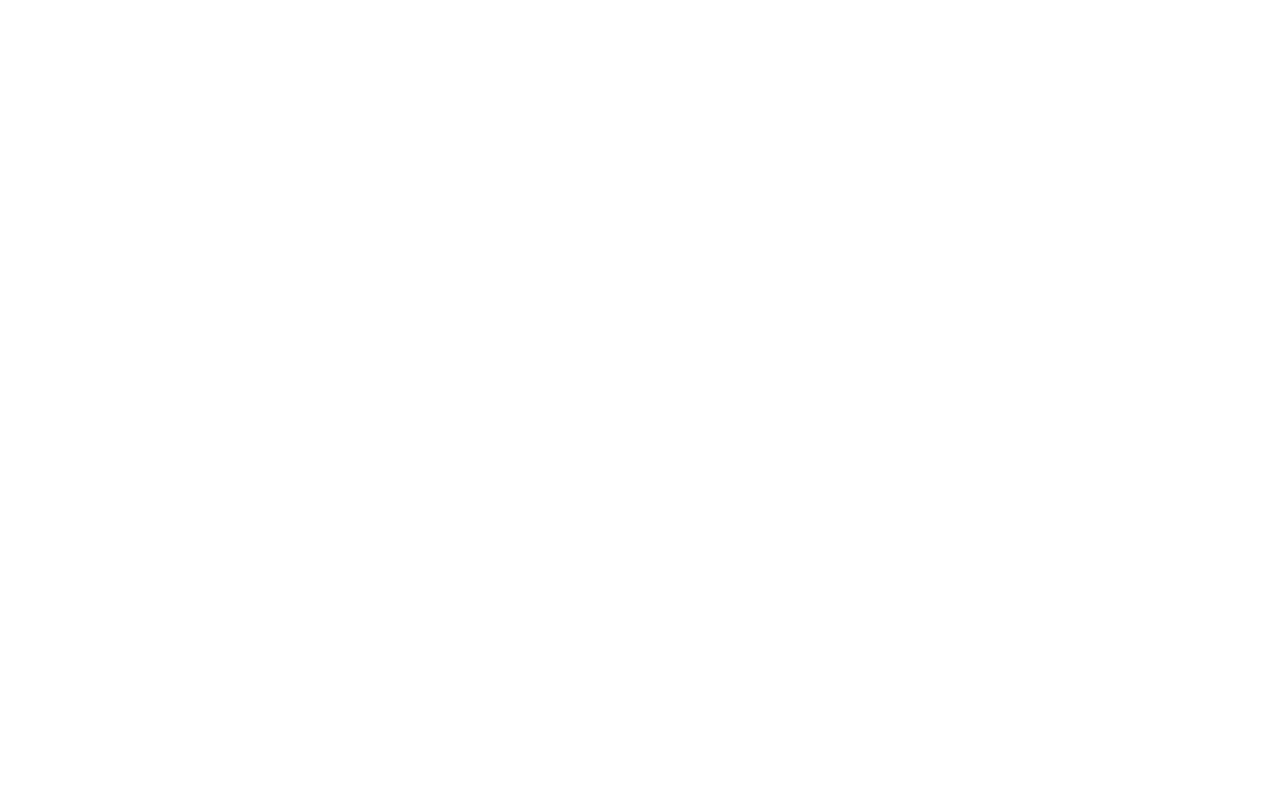
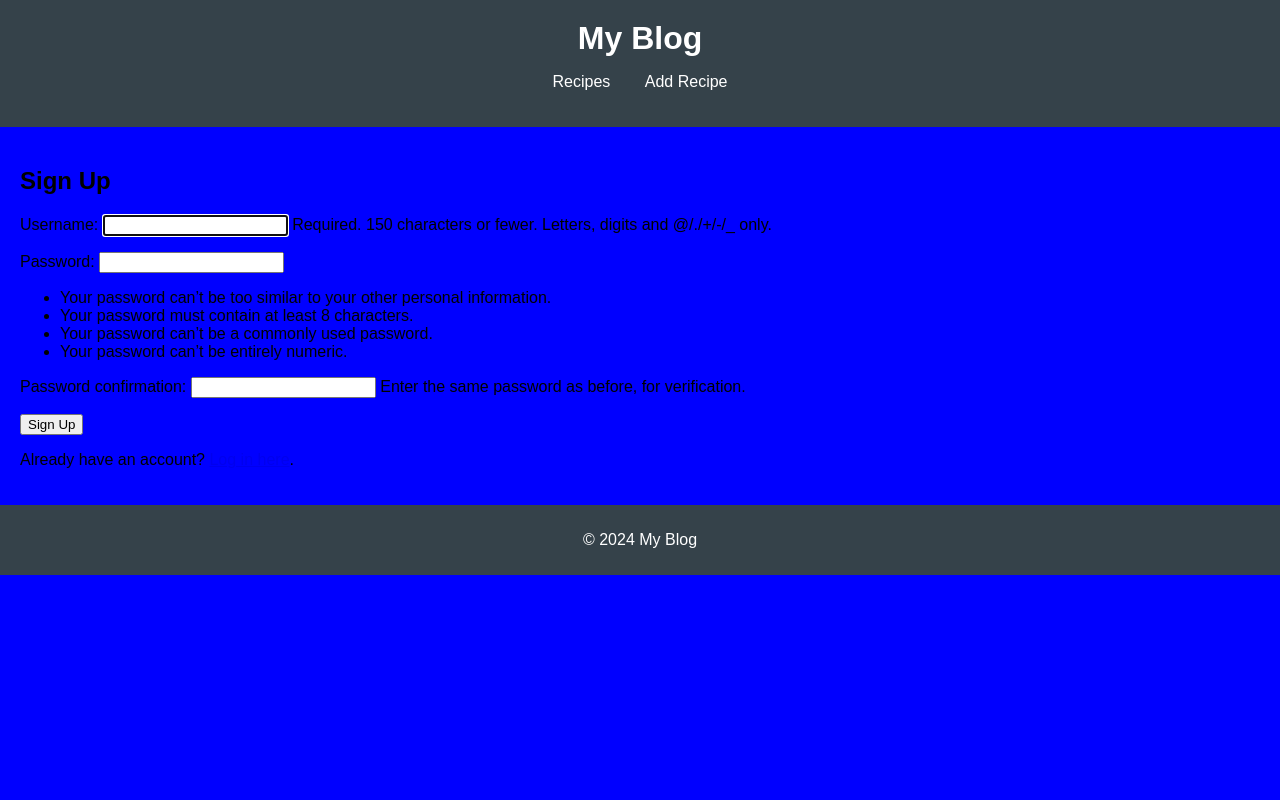
Before and after one commit to juliavolponi/SaborBrasileiro, a Django app: page /signup/ in a window 1280 px wide. Before the commit the page is empty. Run offline with Django 5.2, Linux system fonts and the light colour scheme.

Commit message:
set urls to right file

```diff
--- a/blog/templates/registration/signup.html
+++ b/blog/templates/registration/signup.html
@@ -0,0 +1,16 @@
+{% extends 'base.html' %}
+
+{% block title %}Sign Up{% endblock %}
+
+{% block content %}
+    <h2>Sign Up</h2>
+
+    <form method="post">
+        {% csrf_token %}
+        {{ form.as_p }}  <!-- This renders the form fields with <p> tags -->
+
+        <button type="submit">Sign Up</button>
+    </form>
+
+    <p>Already have an account? <a href="{% url 'login' %}">Log in here</a>.</p>
+{% endblock %}
--- a/blog/urls.py
+++ b/blog/urls.py
@@ -7,4 +7,5 @@ urlpatterns = [
     path('recipe/new/', views.recipe_create, name='recipe_create'),  # Page for creating a new recipe
     path('recipe/<int:pk>/edit/', views.recipe_update, name='recipe_update'),  # Page for editing a recipe
     path('recipe/<int:pk>/delete/', views.recipe_delete, name='recipe_delete'),  # Page for deleting a recipe
+    path('signup/', views.signup_view, name='signup'),
 ]
--- a/blog/views.py
+++ b/blog/views.py
@@ -1,5 +1,5 @@
 # from django.shortcuts import render
-from django.contrib.auth.forms import UserCreationForm, AuthenticationForm
+from django.contrib.auth.forms import UserCreationForm
 from django.contrib.auth import login, logout, authenticate
 from django.shortcuts import render, get_object_or_404, redirect
 from django.contrib.auth.decorators import login_required
--- a/sabor_brasileiro/urls.py
+++ b/sabor_brasileiro/urls.py
@@ -16,14 +16,9 @@ Including another URLconf
 """
 from django.contrib import admin
 from django.urls import path, include
-from django.contrib.auth import views as auth_views
-from blog.views import signup_view
+
 
 urlpatterns = [
     path('admin/', admin.site.urls),
-    path('blog/', include('blog.urls')),
-     # User authentication URLs
-    path('signup/', signup_view, name='signup'),
-    path('login/', auth_views.LoginView.as_view(), name='login'),
-    path('logout/', auth_views.LogoutView.as_view(), name='logout'),
+    path('', include('blog.urls'), name="blog-urls"),
 ]
--- a/templates/base.html
+++ b/templates/base.html
@@ -4,24 +4,26 @@
     <meta charset="UTF-8">
     <meta name="viewport" content="width=device-width, initial-scale=1.0">
     <title>{% block title %}My Blog{% endblock %}</title>
+    <!-- Direct link to style.css -->
+    <link rel="stylesheet" href="/templates/style.css">
 </head>
 <body>
-    <header>
-        <h1>My Blog</h1>
-        <nav>
-            <ul>
-                <li><a href="{% url 'recipe_list' %}">Recipes</a></li>
-                <li><a href="{% url 'recipe_create' %}">Add Recipe</a></li>
+    <header class="header">
+        <h1 class="header__title">My Blog</h1>
+        <nav class="nav">
+            <ul class="nav__list">
+                <li class="nav__item"><a href="{% url 'recipe_list' %}" class="nav__link">Recipes</a></li>
+                <li class="nav__item"><a href="{% url 'recipe_create' %}" class="nav__link">Add Recipe</a></li>
             </ul>
         </nav>
     </header>
 
-    <main>
+    <main class="main">
         {% block content %}{% endblock %}
     </main>
 
-    <footer>
-        <p>&copy; 2024 My Blog</p>
+    <footer class="footer">
+        <p class="footer__text">&copy; 2024 My Blog</p>
     </footer>
 </body>
 </html>
--- /dev/null
+++ b/templates/style.css
@@ -0,0 +1,50 @@
+body {
+    font-family: Arial, sans-serif;
+    margin: 0;
+    padding: 0;
+    background-color: blue
+}
+
+header {
+    background: #35424a;
+    color: #ffffff;
+    padding: 20px 0;
+    text-align: center;
+}
+
+header h1 {
+    margin: 0;
+}
+
+nav {
+    margin-top: 10px;
+}
+
+nav ul {
+    list-style: none;
+    padding: 0;
+}
+
+nav ul li {
+    display: inline;
+    margin: 0 15px;
+}
+
+nav ul li a {
+    color: #ffffff;
+    text-decoration: none;
+}
+
+main {
+    padding: 20px;
+}
+
+footer {
+    background: #35424a;
+    color: #ffffff;
+    text-align: center;
+    padding: 10px 0;
+    position: relative;
+    bottom: 0;
+    width: 100%;
+}
```
Also changed, not shown: blog/templates/registration/login.html (added, +10 -0 lines).
